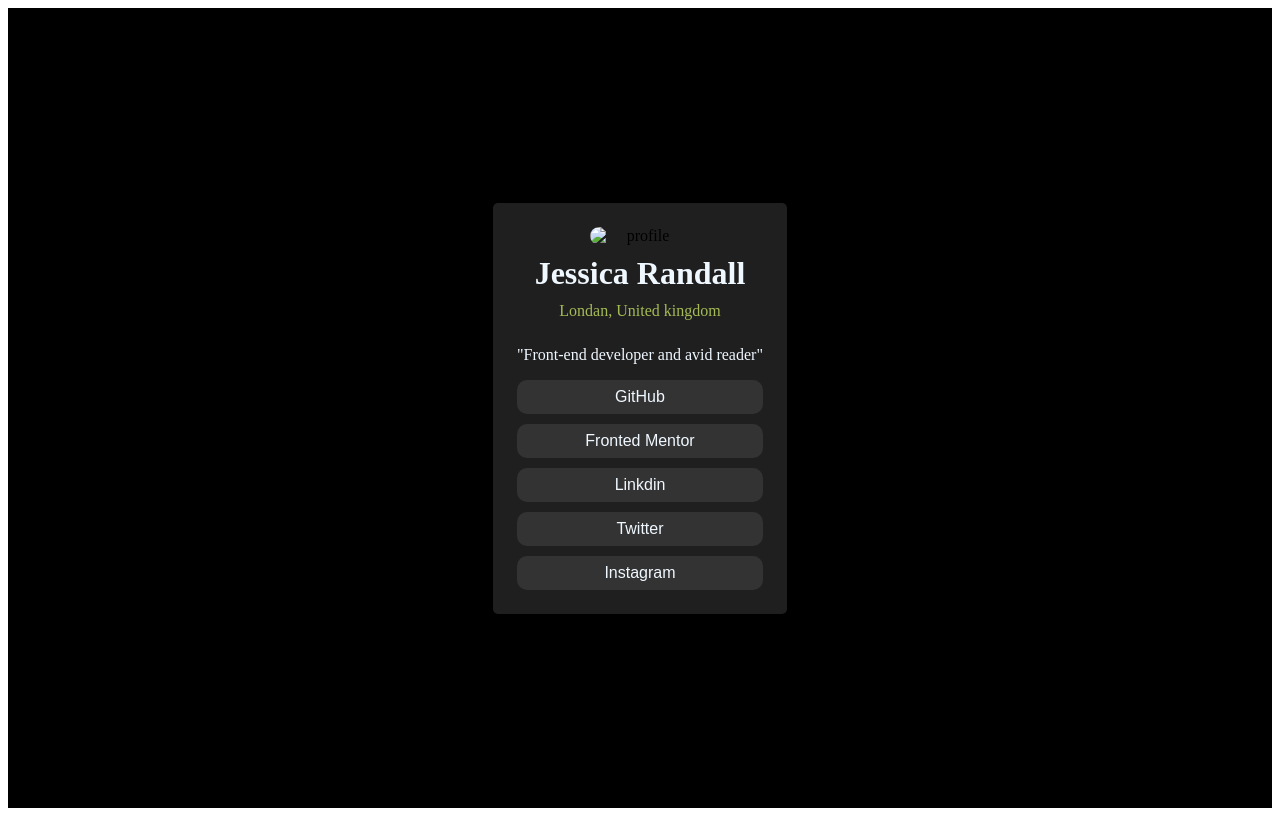
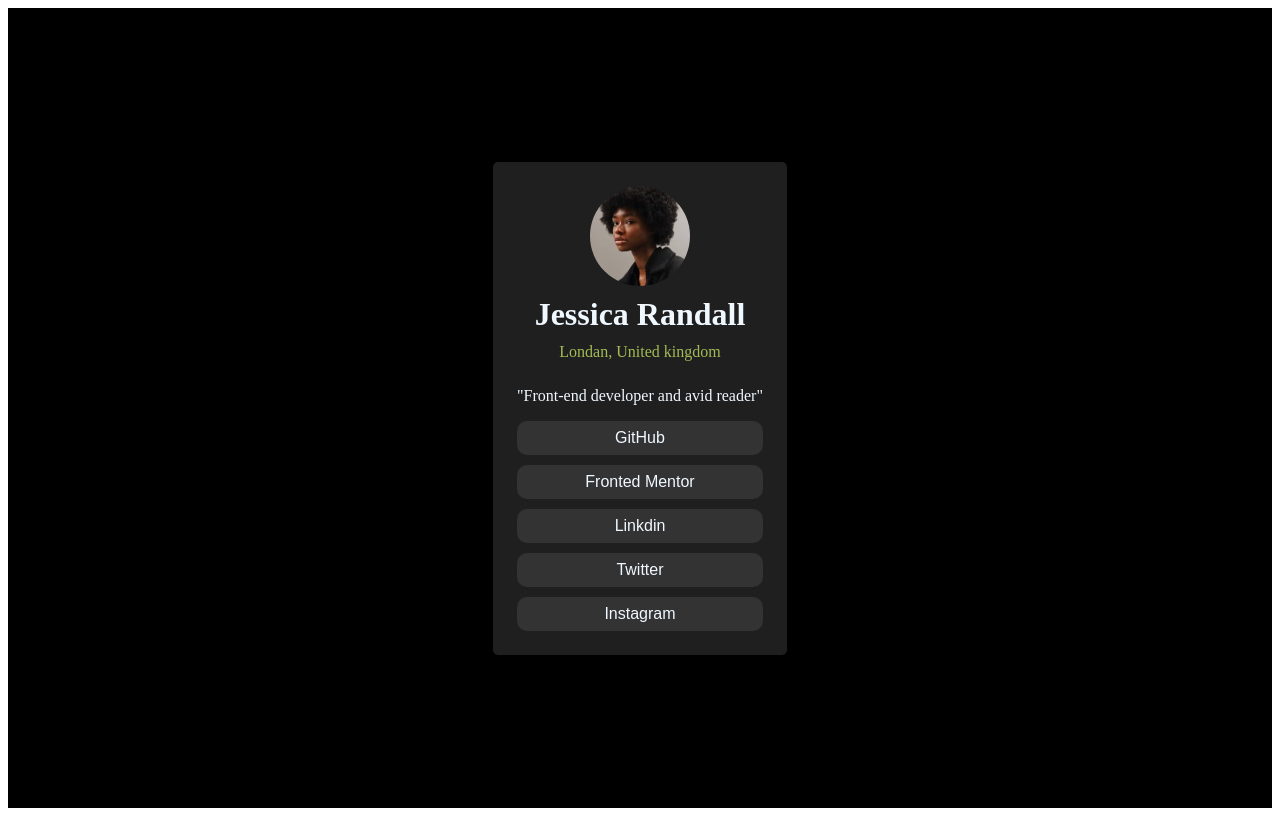
Before and after one commit to porandlashivasai/Social-links-profile, a plain HTML site: page index.html in a window 1280 px wide. Drawn offline with Linux system fonts and the light colour scheme; the site is published under a folder, as on GitHub Pages, so addresses that start at the root find nothing.

Commit message:
updated profile picture url

```diff
--- a/index.html
+++ b/index.html
@@ -23,7 +23,7 @@
   Instagram -->
   <div class="app-container">
     <div class="profile-container">
-    <img src="/assets/images/avatar-jessica.jpeg" alt="profile"/>
+    <img src="./assets/images/avatar-jessica.jpeg" alt="profile"/>
     <h1 class="heading">Jessica Randall</h1>
     <p class="paragraph">Londan, United kingdom</p>
     <p class="discription">"Front-end developer and avid reader"</p>
```
